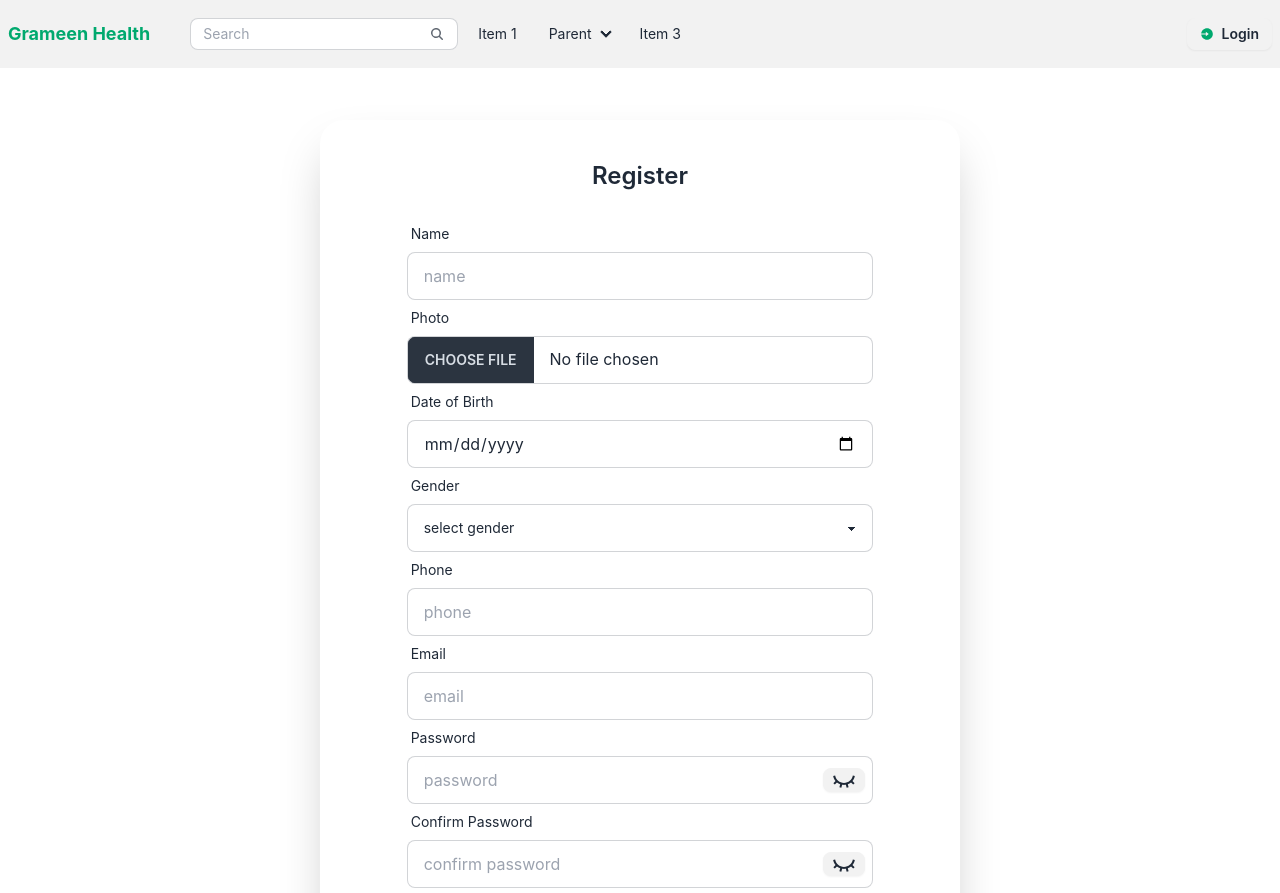
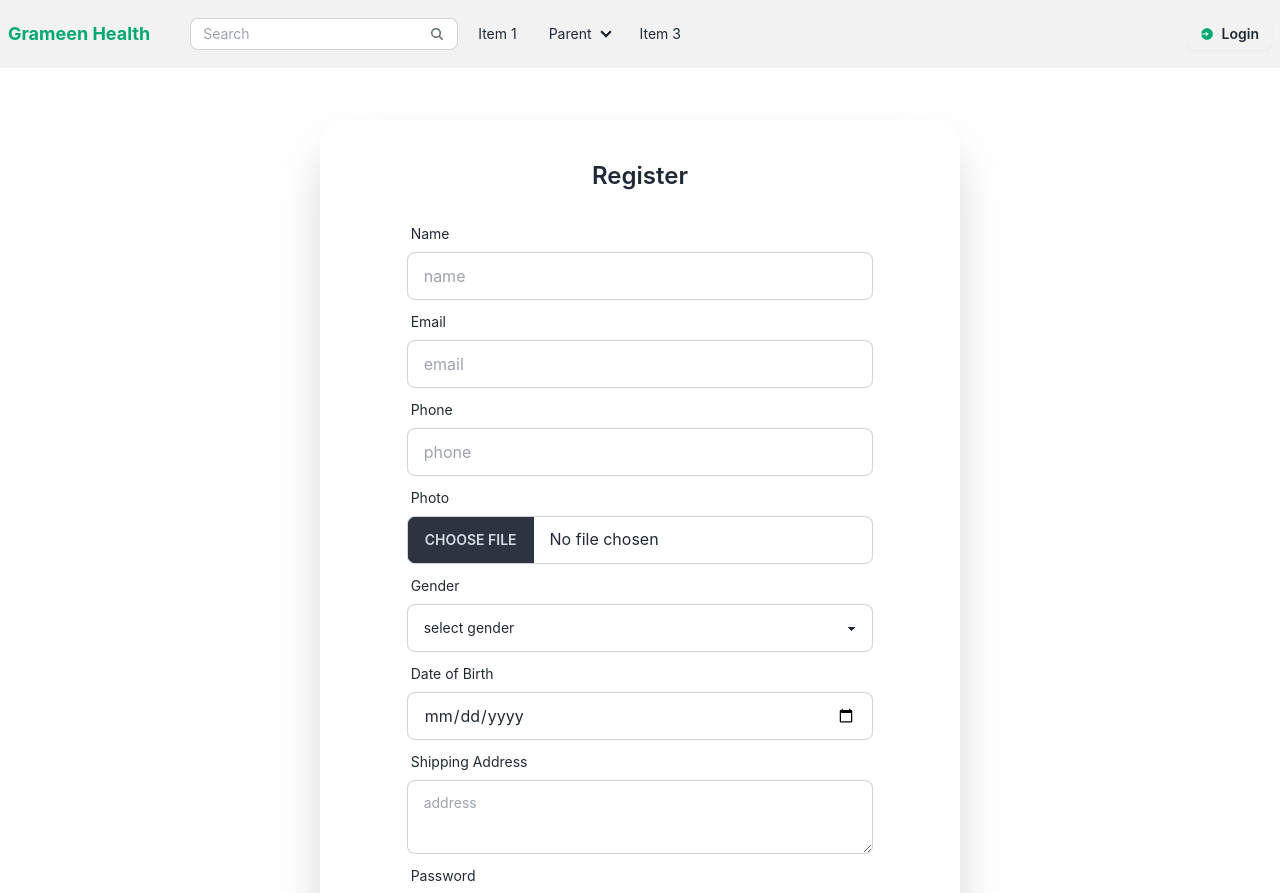
Before and after one commit to nurealammiaji/grameen-health-client, a React (Vite) app: page /register in a window 1280 px wide. Shown: the top 893 px of the page. Built offline with nearby package versions, Linux system fonts and the light colour scheme.

Commit message:
code modified

```diff
--- a/src/pages/Login/Login.jsx
+++ b/src/pages/Login/Login.jsx
@@ -2,7 +2,7 @@ import React, { useContext, useState } from 'react';
 import { AuthContext } from './../../providers/AuthProvider';
 import { useForm } from 'react-hook-form';
 import HelmetAsync from './../../components/HelmetAsync/HelmetAsync';
-import { TbEye, TbEyeClosed } from 'react-icons/tb';
+import { RiEyeLine, RiEyeCloseLine } from "react-icons/ri";
 import { Link, useLocation, useNavigate } from 'react-router-dom';
 
 const Login = () => {
@@ -50,14 +50,14 @@ const Login = () => {
                                 <input {...register("email", { required: true })} type="email" placeholder="email" name="email" className="input input-bordered" />
                                 {errors.email?.type === 'required' && <span className="text-error">Email is required !!</span>}
                             </div>
-                            <div className="mt-2 form-control">
+                            <div className="mt-1 form-control">
                                 <label className="label">
                                     <span className="label-text">Password</span>
                                 </label>
                                 <div className="relative flex items-center">
                                     <input {...register("password", { required: true })} type={eyeClose ? 'password' : 'text'} placeholder="password" name="password" className="w-full input input-bordered" />
                                     <p onClick={() => setEyeClose(!eyeClose)} className="absolute right-2 btn btn-xs">
-                                        {eyeClose ? <TbEyeClosed className="text-2xl" /> : <TbEye className="text-2xl" />}
+                                        {eyeClose ? <RiEyeCloseLine className="text-2xl" /> : <RiEyeLine className="text-2xl" />}
                                     </p>
                                 </div>
                                 {errors.password?.type === 'required' && <span className="text-error">Password is required !!</span>}
--- a/src/pages/Register/Register.jsx
+++ b/src/pages/Register/Register.jsx
@@ -13,12 +13,11 @@ const Register = () => {
     const [eyeCloseOne, setEyeCloseOne] = useState(true);
     const [eyeCloseTwo, setEyeCloseTwo] = useState(true);
 
-
     const pwd = watch("password");
     const rePwd = watch("confirmPassword");
 
     const location = useLocation();
-    const destination = location.state?.from?.pathname || "/";
+    const destination = location?.state?.from?.pathname || "/";
     const navigate = useNavigate();
 
     useEffect(() => {
@@ -27,7 +26,6 @@ const Register = () => {
                 position: "center",
                 icon: "info",
                 title: "Already Registered !!",
-                text: `Hey "${user?.displayName}", you already registered`,
                 showConfirmButton: false,
                 timer: 1500
             });
@@ -36,19 +34,21 @@ const Register = () => {
     }, [location, navigate, user]);
 
     const handleUserRegister = (data) => {
-        console.log(data);
+        const formData = new FormData();
+        formData.append('image', data.photo[0]);
         const user = {
             name: data.name,
             email: data.email,
             password: data.password,
             phone: data.phone,
-            image: data.photo,
             address: data.address,
+            image: data.photo[0],
             gender: data.gender,
             dob: data.dob,
             role: "customer",
         };
-        userRegister(user)
+        console.log(user);
+        userRegister(user, formData)
             .then(res => {
                 console.log(res);
                 const currentUser = res.user;
@@ -101,7 +101,39 @@ const Register = () => {
                                     <span className="text-error">Name is required !!</span>
                                 </label>}
                             </div>
-                            <div className="form-control">
+                            <div className="form-control mt-1">
+                                <label className="label">
+                                    <span className="label-text">Email</span>
+                                </label>
+                                <input {...register("email", {
+                                    required: true
+                                })}
+                                    type="email"
+                                    placeholder="email"
+                                    name="email"
+                                    className="input input-bordered"
+                                />
+                                {errors.email?.type === 'required' && <label className="label">
+                                    <span className="text-error">Email is required !!</span>
+                                </label>}
+                            </div>
+                            <div className="form-control mt-1">
+                                <label className="label">
+                                    <span className="label-text">Phone</span>
+                                </label>
+                                <input {...register("phone", {
+                                    required: true
+                                })}
+                                    type="text"
+                                    placeholder="phone"
+                                    name="phone"
+                                    className="input input-bordered"
+                                />
+                                {errors.phone?.type === 'required' && <label className="label">
+                                    <span className="text-error">Phone is required !!</span>
+                                </label>}
+                            </div>
+                            <div className="form-control mt-1">
                                 <label className="label">
                                     <span className="label-text">Photo</span>
                                 </label>
@@ -114,22 +146,7 @@ const Register = () => {
                                     <span className="text-error">Photo is required !!</span>
                                 </label>}
                             </div>
-                            <div className="form-control">
-                                <label className="label">
-                                    <span className="label-text">Date of Birth</span>
-                                </label>
-                                <input {...register("dob", { required: true })}
-                                    type="date"
-                                    placeholder="date of birth"
-                                    name="dob"
-                                    pattern="\d{4}-\d{2}-\d{2}"
-                                    className="input input-bordered"
-                                />
-                                {errors.dob?.type === 'required' && <label className="label">
-                                    <span className="text-error">Date of Birth is required !!</span>
-                                </label>}
-                            </div>
-                            <div className="form-control">
+                            <div className="form-control mt-1">
                                 <label className="label">
                                     <span className="label-text">Gender</span>
                                 </label>
@@ -148,44 +165,43 @@ const Register = () => {
                                     <span className="text-error">Gender is required !!</span>
                                 </label>}
                             </div>
-                            <div className="form-control">
+                            <div className="form-control mt-1">
                                 <label className="label">
-                                    <span className="label-text">Phone</span>
+                                    <span className="label-text">Date of Birth</span>
                                 </label>
-                                <input {...register("phone", {
-                                    required: true
-                                })}
-                                    type="text"
-                                    placeholder="phone"
-                                    name="phone"
+                                <input {...register("dob", { required: true })}
+                                    type="date"
+                                    placeholder="date of birth"
+                                    name="dob"
+                                    // pattern="\d{4}-\d{2}-\d{2}"
                                     className="input input-bordered"
                                 />
-                                {errors.phone?.type === 'required' && <label className="label">
-                                    <span className="text-error">Phone is required !!</span>
+                                {errors.dob?.type === 'required' && <label className="label">
+                                    <span className="text-error">Date of Birth is required !!</span>
                                 </label>}
                             </div>
-                            <div className="form-control">
+                            <div className="form-control mt-1">
                                 <label className="label">
-                                    <span className="label-text">Email</span>
+                                    <span className="label-text">Shipping Address</span>
                                 </label>
-                                <input {...register("email", {
-                                    required: true
-                                })}
-                                    type="email"
-                                    placeholder="email"
-                                    name="email"
-                                    className="input input-bordered"
+                                <textarea {...register("address", { required: true })}
+                                    type="text"
+                                    placeholder="address"
+                                    name="address"
+                                    className="textarea textarea-bordered"
                                 />
-                                {errors.email?.type === 'required' && <label className="label">
-                                    <span className="text-error">Email is required !!</span>
+                                {errors.address?.type === 'required' && <label className="label">
+                                    <span className="text-error">Address is required !!</span>
                                 </label>}
                             </div>
-                            <div className="form-control">
+                            <div className="form-control mt-1">
                                 <label className="label">
                                     <span className="label-text">Password</span>
                                 </label>
+                                {/* Pattern for validation
+                                pattern: /^(?=.*[A-Z])(?=.*[!@#$&*])(?=.*[0-9])(?=.*[a-z]).{6,}$/ */}
                                 <div className="relative flex items-center">
-                                    <input {...register("password", { required: true, minLength: 6, pattern: /^(?=.*[A-Z])(?=.*[!@#$&*])(?=.*[0-9])(?=.*[a-z]).{6,}$/ })}
+                                    <input {...register("password", { required: true, minLength: 6 })}
                                         type={(eyeCloseOne) ? 'password' : 'text'}
                                         placeholder="password"
                                         name="password"
@@ -200,9 +216,9 @@ const Register = () => {
                                 </div>
                                 {errors.password?.type === 'required' && <span className="text-error">Password is required !!</span>}
                                 {errors.password?.type === 'minLength' && <span className="text-error">Password must be 6 character !!</span>}
-                                {errors.password?.type === 'pattern' && <span className="text-error">At least one upper case, one lower case, one number and one special character is required !!</span>}
+                                {/* {errors.password?.type === 'pattern' && <span className="text-error">At least one upper case, one lower case, one number and one special character is required !!</span>} */}
                             </div>
-                            <div className="form-control">
+                            <div className="form-control mt-1">
                                 <label className="label">
                                     <span className="label-text">Confirm Password</span>
                                 </label>
@@ -221,7 +237,7 @@ const Register = () => {
                                     </p>
                                 </div>
                                 {errors.confirmPassword?.type === 'required' && <span className="text-error">Confirm Password is required !!</span>}
-                                {pwd == rePwd || <span className="text-error">Password is not matched !!</span>}
+                                {pwd === rePwd || <span className="text-error">Password is not matched !!</span>}
                             </div>
                             <div className="mt-6 form-control">
                                 <button className="btn btn-neutral" type="submit">Register</button>
```
Also changed, not shown: src/providers/AuthProvider.jsx (+6 -2 lines).
